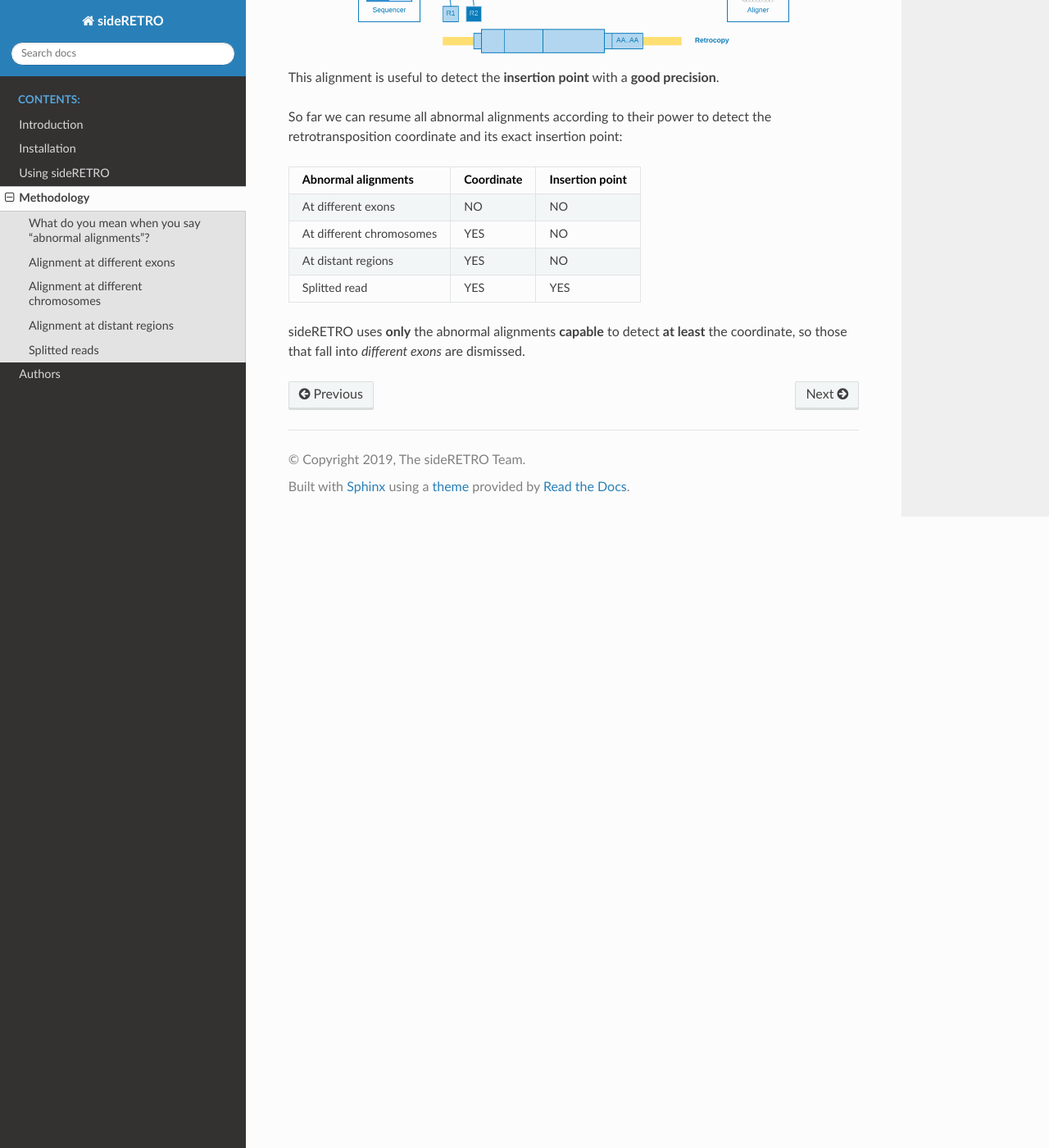
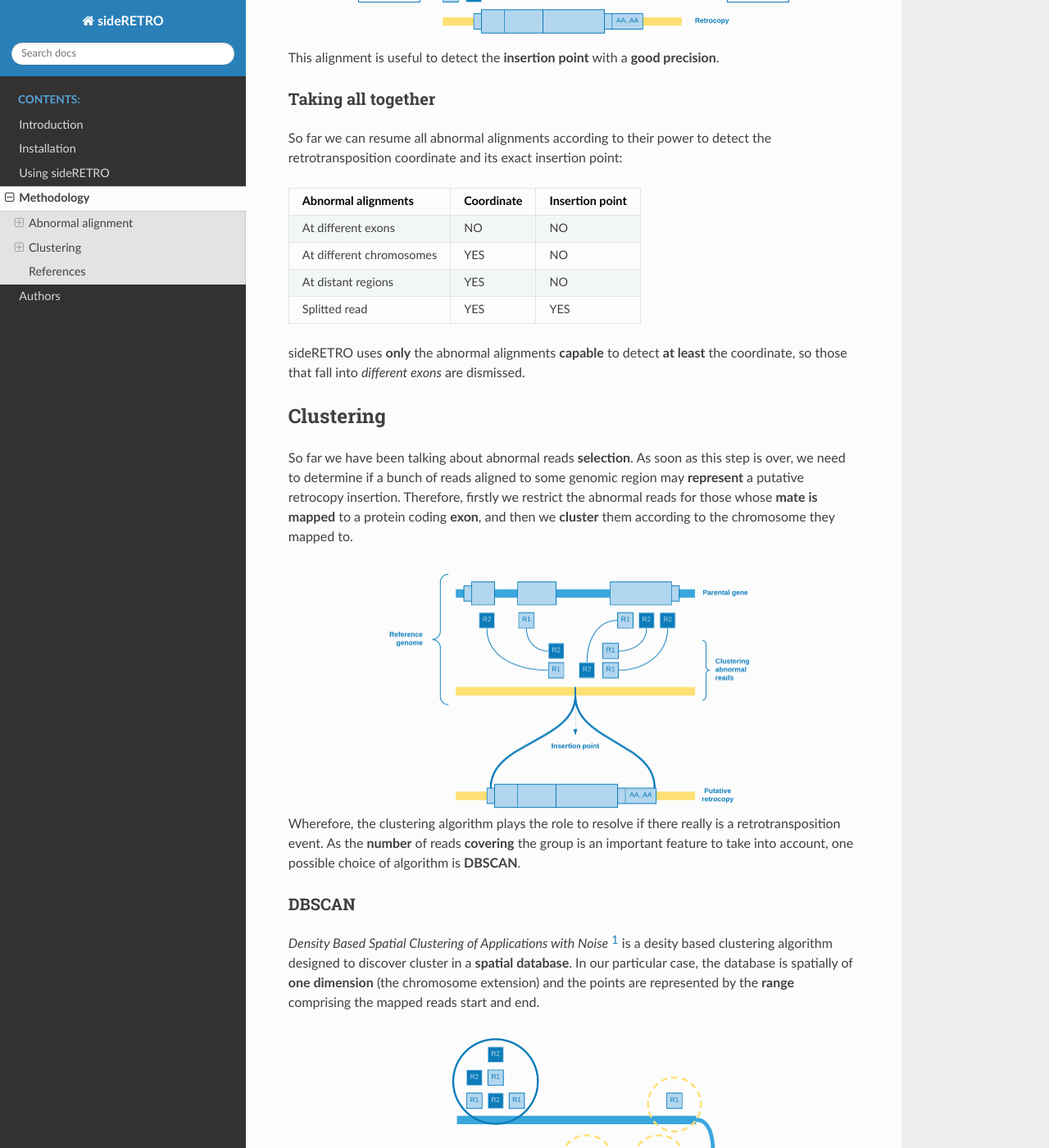
Before and after one commit to galantelab/sideRETRO, a Sphinx documentation site: the page built from docs/method.rst, in a window 1280 px wide and 1400 px high, scrolled down 2848 px. Shown: the whole window at 82% size. Built offline with Sphinx 7.4.7 and the Read the Docs theme 2.0.0, drawn with Linux system fonts in a browser that asks for light colours; some of the changed text lies outside the part shown.

Commit message:
ADD: method.rst: Clustering

```diff
--- a/docs/method.rst
+++ b/docs/method.rst
@@ -17,8 +17,8 @@ retrocopy mobilization, such as the absence of
 
 .. note:: For more detail about the jargon, see `Retrocopy in a nutshell <retrocopy.rst>`_
 
-What do you mean when you say "abnormal alignments"?
-====================================================
+Abnormal alignment
+==================
 
 When a structural variation, such as a retrotransposition,
 occurs into an individual and her genome is sequenced with
@@ -50,7 +50,7 @@ We will talk about each one as best as we can in the
 next lines.
 
 Alignment at different exons
-============================
+----------------------------
 
 When paired-end reads are mapped to contiguous exons and they
 came from a genomic sequencing - which of course is not
@@ -65,7 +65,7 @@ retrotransposition for the given parental gene, however it
 is not possible to annotate the **genomic position** of the event.
 
 Alignment at different chromosomes
-==================================
+------------------------------------
 
 When the retrotransposition does not occur into the **same** parental
 gene chromosome, it may happen that one read come from a **near**
@@ -83,7 +83,7 @@ event, but not with so much **precision** concerning to the **insertion
 point**.
 
 Alignment at distant regions
-============================
+-----------------------------
 
 If a retrocopy is inserted into the **same** chromosome of its parental
 gene, possibly it will occur at a **distant** location. As well as
@@ -98,7 +98,7 @@ region**.
    :align: center
 
 Splitted reads
-==============
+--------------
 
 The most **important** kind of alignment when detecting structural variations.
 The splitted read may occur when **part** of the **same** read come from a near
@@ -112,6 +112,9 @@ the splitted part, which is called **supplementary**.
 
 This alignment is useful to detect the **insertion point** with a
 **good precision**.
+
+Taking all together
+-------------------
 
 So far we can resume all abnormal alignments according to their power
 to detect the retrotransposition coordinate and its exact insertion
@@ -132,3 +135,44 @@ point:
 sideRETRO uses **only** the abnormal alignments **capable** to
 detect **at least** the coordinate, so those that fall into
 *different exons* are dismissed.
+
+Clustering
+==========
+
+So far we have been talking about abnormal reads **selection**. As
+soon as this step is over, we need to determine if a bunch of
+reads aligned to some genomic region may **represent** a putative
+retrocopy insertion. Therefore, firstly we restrict the abnormal
+reads for those whose **mate is mapped** to a protein coding **exon**,
+and then we **cluster** them according to the chromosome they mapped
+to.
+
+.. image:: images/abnormal_alignment_clustering.png
+   :scale: 25%
+   :align: center
+
+Wherefore, the clustering algorithm plays the role to resolve
+if there really is a retrotransposition event. As the **number**
+of reads **covering** the group is an important feature to take
+into account, one possible choice of algorithm is **DBSCAN**.
+
+DBSCAN
+------
+
+*Density Based Spatial Clustering of Applications with Noise* [1]_
+is a desity based clustering algorithm designed to discover cluster
+in a **spatial database**. In our particular case, the database is
+spatially of **one dimension** (the chromosome extension) and the
+points are represented by the **range** comprising the mapped reads
+start and end.
+
+.. image:: images/DBSCAN.png
+   :scale: 25%
+   :align: center
+
+References
+==========
+
+.. [1] Ester, Martin. (1996).
+   A Density-Based Algorithm for Discovering Clustersin Large Spatial Databases with Noise.
+   KDD. Available at https://www.aaai.org/Papers/KDD/1996/KDD96-037.pdf.
```
Also changed, not shown: docs/images/DBSCAN.png (added), docs/images/abnormal_alignment_clustering.png (added), 1 other file.
